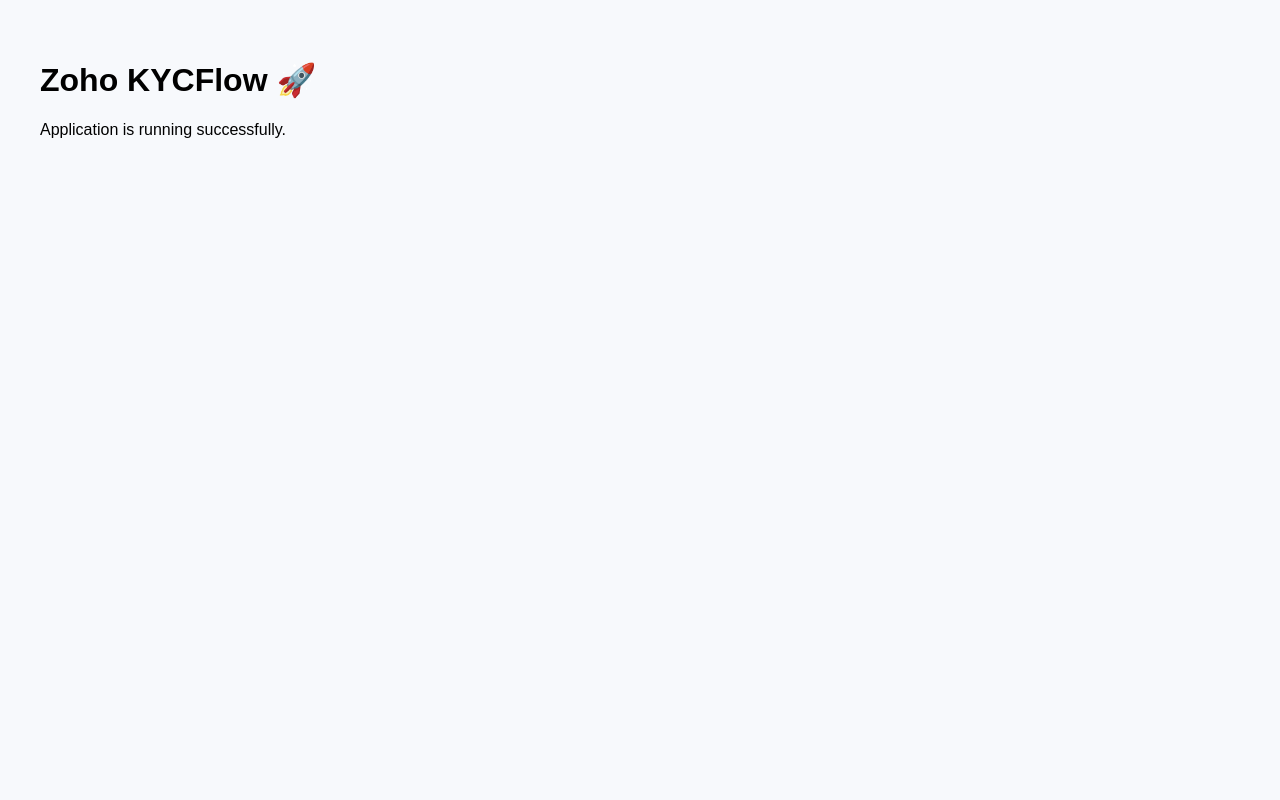
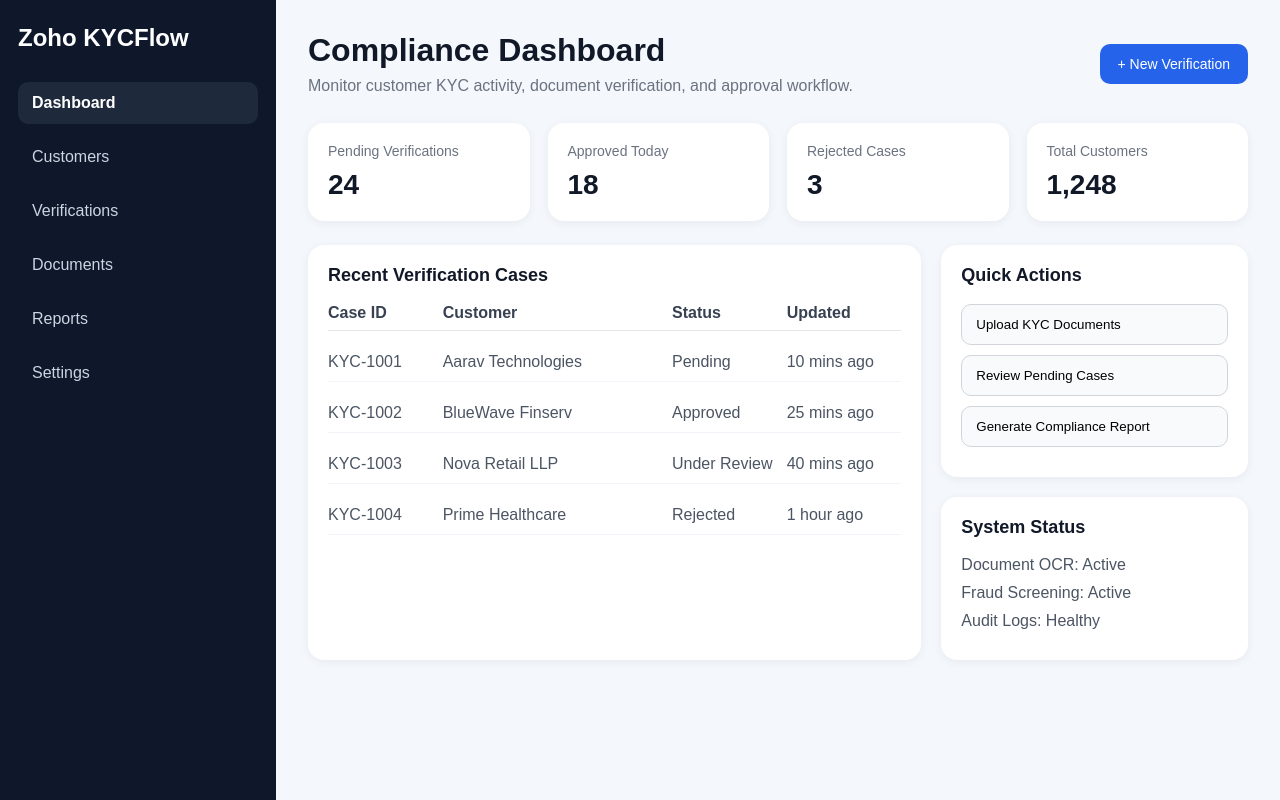
Before and after one commit to Suryanobin24/SURYA, a Next.js app: page / in a window 1280 px wide. Built offline with nearby package versions, Linux system fonts and the light colour scheme.

Commit message:
Add compliance dashboard with statistics and recent cases

```diff
--- a/app/page.js
+++ b/app/page.js
@@ -1,8 +1,232 @@
 export default function Home() {
+  const stats = [
+    { title: "Pending Verifications", value: "24" },
+    { title: "Approved Today", value: "18" },
+    { title: "Rejected Cases", value: "3" },
+    { title: "Total Customers", value: "1,248" }
+  ];
+
+  const recentCases = [
+    { id: "KYC-1001", customer: "Aarav Technologies", status: "Pending", updated: "10 mins ago" },
+    { id: "KYC-1002", customer: "BlueWave Finserv", status: "Approved", updated: "25 mins ago" },
+    { id: "KYC-1003", customer: "Nova Retail LLP", status: "Under Review", updated: "40 mins ago" },
+    { id: "KYC-1004", customer: "Prime Healthcare", status: "Rejected", updated: "1 hour ago" }
+  ];
+
   return (
-    <main style={{ padding: "40px", fontFamily: "Arial, sans-serif" }}>
-      <h1>Zoho KYCFlow 🚀</h1>
-      <p>Application is running successfully.</p>
+    <main style={styles.page}>
+      <aside style={styles.sidebar}>
+        <div style={styles.logo}>Zoho KYCFlow</div>
+        <nav style={styles.nav}>
+          <div style={styles.navItemActive}>Dashboard</div>
+          <div style={styles.navItem}>Customers</div>
+          <div style={styles.navItem}>Verifications</div>
+          <div style={styles.navItem}>Documents</div>
+          <div style={styles.navItem}>Reports</div>
+          <div style={styles.navItem}>Settings</div>
+        </nav>
+      </aside>
+
+      <section style={styles.content}>
+        <header style={styles.header}>
+          <div>
+            <h1 style={styles.heading}>Compliance Dashboard</h1>
+            <p style={styles.subtext}>Monitor customer KYC activity, document verification, and approval workflow.</p>
+          </div>
+          <button style={styles.button}>+ New Verification</button>
+        </header>
+
+        <section style={styles.statsGrid}>
+          {stats.map((item) => (
+            <div key={item.title} style={styles.card}>
+              <div style={styles.cardTitle}>{item.title}</div>
+              <div style={styles.cardValue}>{item.value}</div>
+            </div>
+          ))}
+        </section>
+
+        <section style={styles.mainGrid}>
+          <div style={styles.largeCard}>
+            <div style={styles.sectionTitle}>Recent Verification Cases</div>
+            <div style={styles.table}>
+              <div style={styles.tableHeader}>
+                <span>Case ID</span>
+                <span>Customer</span>
+                <span>Status</span>
+                <span>Updated</span>
+              </div>
+              {recentCases.map((caseItem) => (
+                <div key={caseItem.id} style={styles.tableRow}>
+                  <span>{caseItem.id}</span>
+                  <span>{caseItem.customer}</span>
+                  <span>{caseItem.status}</span>
+                  <span>{caseItem.updated}</span>
+                </div>
+              ))}
+            </div>
+          </div>
+
+          <div style={styles.sidePanel}>
+            <div style={styles.largeCard}>
+              <div style={styles.sectionTitle}>Quick Actions</div>
+              <button style={styles.actionButton}>Upload KYC Documents</button>
+              <button style={styles.actionButton}>Review Pending Cases</button>
+              <button style={styles.actionButton}>Generate Compliance Report</button>
+            </div>
+
+            <div style={styles.largeCard}>
+              <div style={styles.sectionTitle}>System Status</div>
+              <p style={styles.statusText}>Document OCR: Active</p>
+              <p style={styles.statusText}>Fraud Screening: Active</p>
+              <p style={styles.statusText}>Audit Logs: Healthy</p>
+            </div>
+          </div>
+        </section>
+      </section>
     </main>
   );
 }
+
+const styles = {
+  page: {
+    display: "flex",
+    minHeight: "100vh",
+    backgroundColor: "#f4f7fb",
+    color: "#111827",
+    fontFamily: "Arial, sans-serif"
+  },
+  sidebar: {
+    width: "240px",
+    backgroundColor: "#0f172a",
+    color: "#ffffff",
+    padding: "24px 18px"
+  },
+  logo: {
+    fontSize: "24px",
+    fontWeight: "700",
+    marginBottom: "30px"
+  },
+  nav: {
+    display: "flex",
+    flexDirection: "column",
+    gap: "12px"
+  },
+  navItem: {
+    padding: "12px 14px",
+    borderRadius: "10px",
+    cursor: "pointer",
+    color: "#cbd5e1"
+  },
+  navItemActive: {
+    padding: "12px 14px",
+    borderRadius: "10px",
+    backgroundColor: "#1e293b",
+    cursor: "pointer",
+    color: "#ffffff",
+    fontWeight: "600"
+  },
+  content: {
+    flex: 1,
+    padding: "32px"
+  },
+  header: {
+    display: "flex",
+    justifyContent: "space-between",
+    alignItems: "center",
+    marginBottom: "28px",
+    gap: "16px"
+  },
+  heading: {
+    margin: 0,
+    fontSize: "32px"
+  },
+  subtext: {
+    margin: "8px 0 0",
+    color: "#6b7280"
+  },
+  button: {
+    backgroundColor: "#2563eb",
+    color: "#ffffff",
+    border: "none",
+    borderRadius: "10px",
+    padding: "12px 18px",
+    fontSize: "14px",
+    cursor: "pointer"
+  },
+  statsGrid: {
+    display: "grid",
+    gridTemplateColumns: "repeat(4, 1fr)",
+    gap: "18px",
+    marginBottom: "24px"
+  },
+  card: {
+    backgroundColor: "#ffffff",
+    borderRadius: "16px",
+    padding: "20px",
+    boxShadow: "0 2px 10px rgba(0,0,0,0.06)"
+  },
+  cardTitle: {
+    fontSize: "14px",
+    color: "#6b7280",
+    marginBottom: "10px"
+  },
+  cardValue: {
+    fontSize: "28px",
+    fontWeight: "700"
+  },
+  mainGrid: {
+    display: "grid",
+    gridTemplateColumns: "2fr 1fr",
+    gap: "20px"
+  },
+  largeCard: {
+    backgroundColor: "#ffffff",
+    borderRadius: "16px",
+    padding: "20px",
+    boxShadow: "0 2px 10px rgba(0,0,0,0.06)"
+  },
+  sectionTitle: {
+    fontSize: "18px",
+    fontWeight: "700",
+    marginBottom: "18px"
+  },
+  table: {
+    display: "flex",
+    flexDirection: "column",
+    gap: "12px"
+  },
+  tableHeader: {
+    display: "grid",
+    gridTemplateColumns: "1fr 2fr 1fr 1fr",
+    fontWeight: "700",
+    color: "#374151",
+    paddingBottom: "8px",
+    borderBottom: "1px solid #e5e7eb"
+  },
+  tableRow: {
+    display: "grid",
+    gridTemplateColumns: "1fr 2fr 1fr 1fr",
+    padding: "10px 0",
+    borderBottom: "1px solid #f1f5f9",
+    color: "#4b5563"
+  },
+  sidePanel: {
+    display: "flex",
+    flexDirection: "column",
+    gap: "20px"
+  },
+  actionButton: {
+    width: "100%",
+    padding: "12px 14px",
+    marginBottom: "10px",
+    borderRadius: "10px",
+    border: "1px solid #d1d5db",
+    backgroundColor: "#f9fafb",
+    cursor: "pointer",
+    textAlign: "left"
+  },
+  statusText: {
+    margin: "10px 0",
+    color: "#4b5563"
+  }
+};
```
